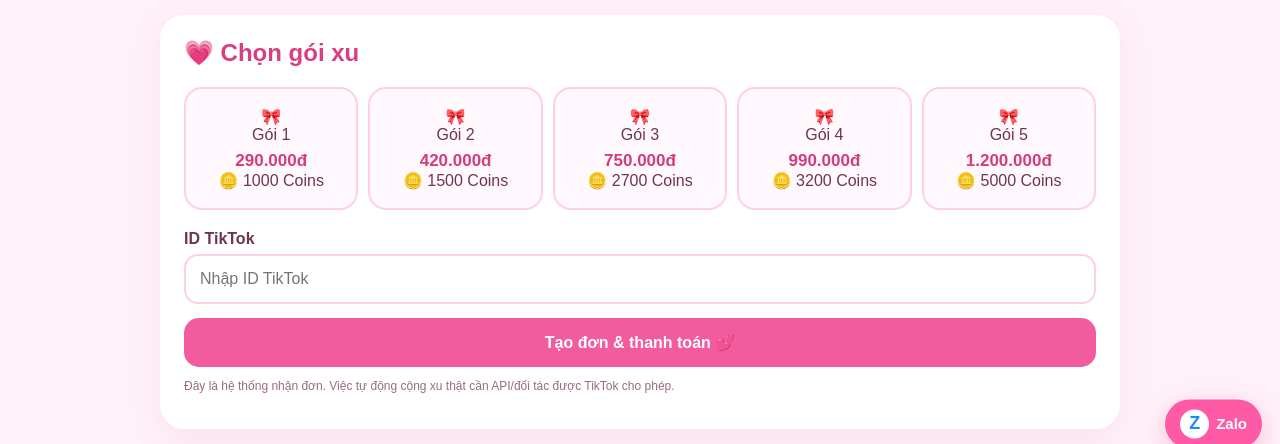
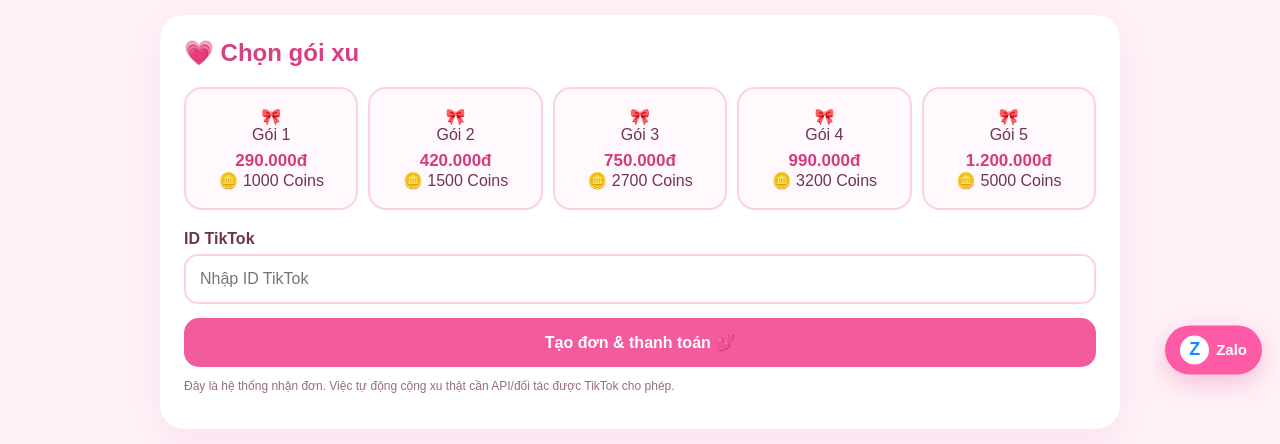
Before and after one commit to Huy567899/Shop-TT, a plain HTML site: page index.html in a window 1280 px wide. Shown: the part 332-776 px from the top of the page. Drawn offline with Linux system fonts and the light colour scheme.

Commit message:
Update style.css

```diff
--- a/style.css
+++ b/style.css
@@ -29,7 +29,7 @@
 footer{text-align:center;padding:25px;color:#9a5c78}
 
 /* Zalo nổi + popup */
-.zalo-fab{position:fixed;right:18px;bottom:18px;z-index:20;width:auto;min-width:72px;padding:10px 15px;margin:0;border-radius:999px;background:#ff5aa5;box-shadow:0 8px 25px rgba(216,63,130,.28);display:flex;align-items:center;justify-content:center;gap:7px;animation:zaloFloat 2.8s ease-in-out infinite}
+.zalo-fab{position:fixed;right:18px;bottom:92px;z-index:9999;width:auto;min-width:72px;padding:10px 15px;margin:0;border-radius:999px;background:#ff5aa5;box-shadow:0 8px 25px rgba(216,63,130,.28);display:flex;align-items:center;justify-content:center;gap:7px;animation:zaloFloat 2.8s ease-in-out infinite}
 .zalo-icon{width:29px;height:29px;border-radius:50%;background:#fff;color:#168cff;display:inline-flex;align-items:center;justify-content:center;font-weight:900;font-size:18px}
 .zalo-text{font-size:15px}
 .zalo-overlay{position:fixed;inset:0;z-index:30;background:rgba(90,35,62,.48);display:flex;align-items:center;justify-content:center;padding:18px;backdrop-filter:blur(4px)}
```
